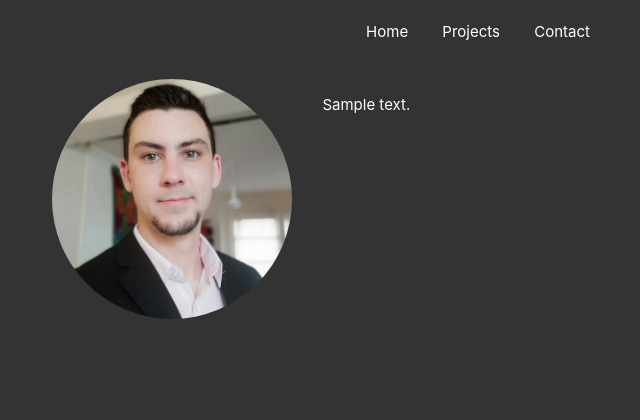
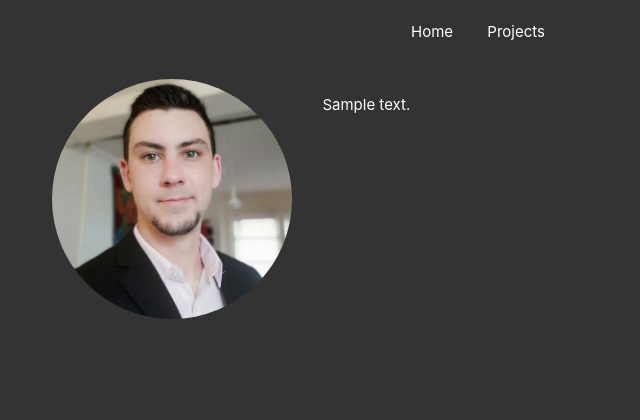
Before and after one commit to kevr/kevr.0cost.org, a Django app: template app/templates/projects.html in a window 1280 px wide. Shown: the top 420 px of the page, without its empty margins (162-802 px from the left). Run offline with Django 3.2, Linux system fonts and the light colour scheme; the template is opened without the code that fills it: most values are stand-ins (such as "Sample title", 1, 10 or a date in 2020); some web fonts are replaced.

Commit message:
Remove "Contact" nav item
Signed-off-by: Kevin Morris <kevr@0cost.org>

```diff
--- a/app/templates/partials/navbar.html
+++ b/app/templates/partials/navbar.html
@@ -14,12 +14,5 @@
         >
             <a href="/projects/"><span>Projects</span></a>
         </li>
-        <li
-            {% if path == "/contact/" %}
-            class="active"
-            {% endif %}
-        >
-            <a href="/contact/"><span>Contact</span></a>
-        </li>
     </ul>
 </nav>
```
